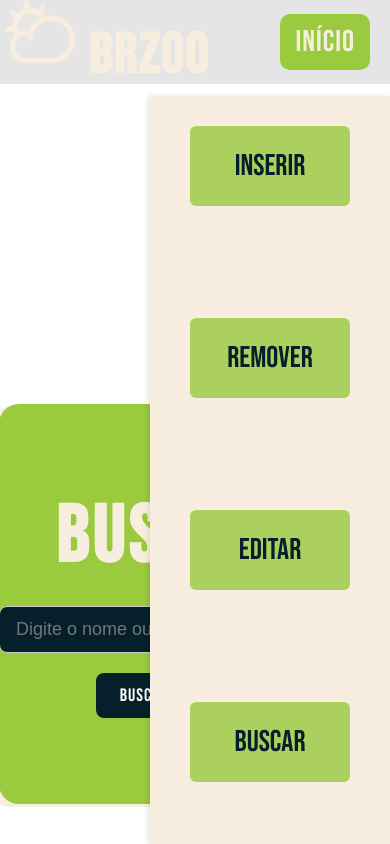
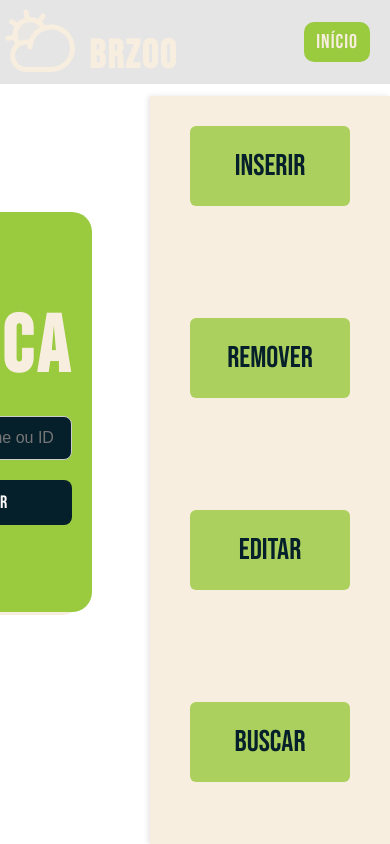
Before and after one commit to Miguel060/desafioVagaBRDRIVE, a Next.js app in the folder projectZoo/: page / in a window 390 px wide. Built offline with nearby package versions, Linux system fonts and the light colour scheme.

Commit message:
Atualizando estilos (responsividade em telas menores)

```diff
--- a/projectZoo/src/app/PageStyles.module.css
+++ b/projectZoo/src/app/PageStyles.module.css
@@ -196,10 +196,10 @@
 }
 
 .resultado img {
-    max-width: 100%;
-    height: auto;
-    border-radius: 10px;
-    margin-top: 10px;
+  max-width: 100%;
+  height: auto;
+  border-radius: 10px;
+  max-height: 200px;
 }
 
 .formContainer {
@@ -260,3 +260,83 @@
   .formContainer button:hover {
     background-color: #82b633;
   }
+
+
+
+
+
+@media screen and (max-width: 768px) {
+  .resultado {
+      flex-direction: column;
+      align-items: center;
+      padding: 10px;
+  }
+
+  .resultado img {
+      width: 80%;
+      height: auto;
+      max-height: 200px;
+      margin-bottom: 10px;
+  }
+
+  .mainDivBusca {
+      width: 90%;
+      margin-left: 0;
+      margin-right: 0;
+      margin-top: 10rem;
+      padding: 20px;
+  }
+
+  .input {
+      width: 100%;
+  }
+
+  .botao {
+      width: 100%;
+  }
+
+  .formContainer {
+      width: 100%;
+      margin-top: 10vh;
+      margin-left: 0;
+      padding: 20px;
+  }
+}
+
+@media screen and (max-width: 480px) {
+  .resultado img {
+      width: 100%;
+      height: auto;
+      max-height: 150px;
+  }
+
+  .mainDivBusca {
+      width: 100%;
+      margin-top: 8rem;
+      margin-left: 0;
+  }
+
+  .input {
+      width: 100%;
+      font-size: 16px;
+  }
+
+  .botao {
+      width: 100%;
+  }
+
+  .formContainer {
+      width: 100%;
+      padding: 20px;
+      margin-top: 5vh;
+  }
+
+  .tituloBRzoo {
+      font-size: 2.5rem;
+  }
+
+  .navItem {
+      font-size: 20px;
+      padding: 8px 12px;
+  }
+}
```
